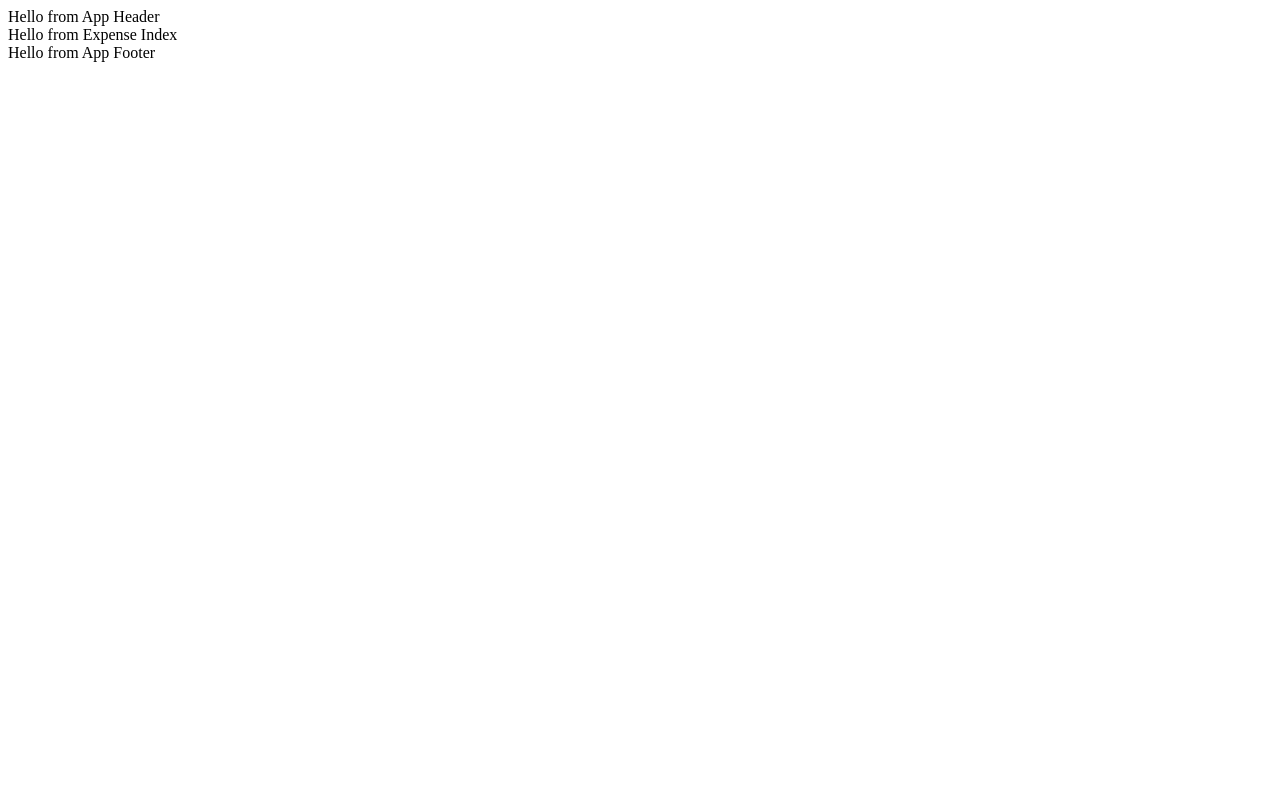
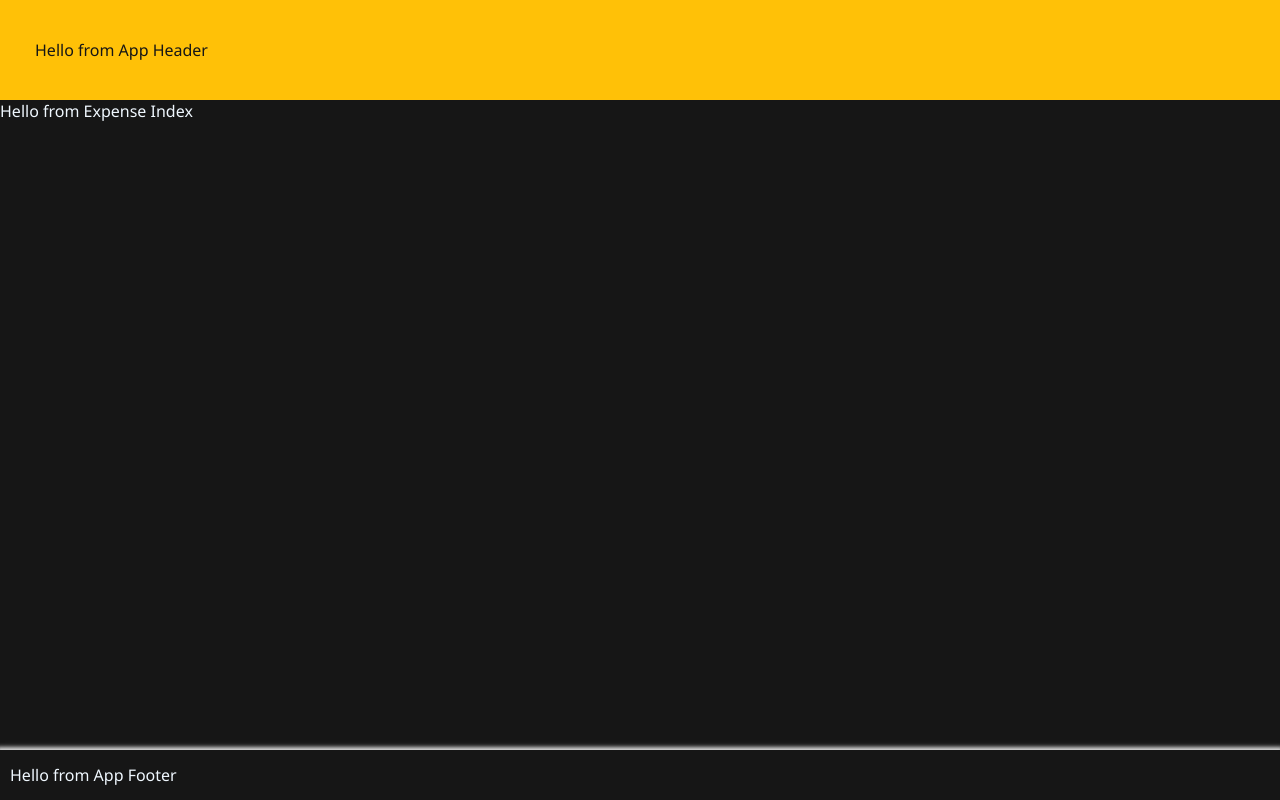
Before and after one commit to BatelKat96/ExpenseTracker-Frontend, a React (Vite) app: page / in a window 1280 px wide. Built offline with nearby package versions, Linux system fonts and the light colour scheme.

Commit message:
Create basic css

```diff
--- a/package.json
+++ b/package.json
@@ -13,7 +13,8 @@
     "react": "^18.2.0",
     "react-dom": "^18.2.0",
     "react-router": "^6.23.1",
-    "react-router-dom": "^6.23.1"
+    "react-router-dom": "^6.23.1",
+    "sass": "^1.77.4"
   },
   "devDependencies": {
     "@types/react": "^18.2.66",
--- /dev/null
+++ b/src/assets/style/basic/base.scss
@@ -0,0 +1,73 @@
+* {
+  box-sizing: border-box;
+}
+
+body {
+  background-color: $bg-clr;
+  color: $clr3;
+  font-family: 'Segoe UI', Tahoma, Geneva, Verdana, sans-serif;
+  margin: 0;
+}
+
+main {
+  min-height: calc(100vh - 150px);
+  display: flex;
+  flex-direction: column;
+
+  @include for-normal-layout {
+    flex-direction: row;
+  }
+}
+
+.clean-btn {
+  background: none;
+  color: inherit;
+  border: none;
+  padding: 0;
+  font: inherit;
+  cursor: pointer;
+  outline: inherit;
+}
+
+button {
+  padding: 6px 8px;
+  margin: 5px;
+  border-radius: 5px;
+  border: none;
+  font-family: 'Segoe UI', Tahoma, Geneva, Verdana, sans-serif;
+
+
+  &:hover {
+    box-shadow: 0px 0px 7px 3px $clr2;
+    cursor: pointer;
+    border: none;
+  }
+
+  &.btn-back {
+    padding: 8px 20px;
+    float: right;
+
+    @include for-normal-layout {
+      float: none;
+      margin-top: 30px;
+      padding: 8px 40px;
+    }
+  }
+}
+
+h2 {
+  margin-top: 0;
+  font-size: 2em;
+}
+
+img {
+  border-radius: 50%;
+  object-fit: cover;
+  width: 150px;
+}
+
+input {
+  padding: 7px;
+  border-radius: 5px;
+
+}
--- /dev/null
+++ b/src/assets/style/cmps/app-footer.scss
@@ -0,0 +1,8 @@
+.app-footer {
+    display: flex;
+    align-items: center;
+    text-align: right;
+    padding-inline: 10px;
+    box-shadow: 0px 0px 4px 3px $bx-shdw-clr;
+    height: 50px;
+}
--- /dev/null
+++ b/src/assets/style/cmps/app-header.scss
@@ -0,0 +1,10 @@
+.app-header {
+    background-color: $clr1;
+    color: $bg-clr;
+    display: flex;
+    align-items: center;
+    justify-content: space-between;
+    height: 100px;
+    padding: 15px 35px;
+
+}
--- /dev/null
+++ b/src/assets/style/main.scss
@@ -0,0 +1,15 @@
+//Setup
+@import "setup/mixins.scss";
+@import "setup/variables.scss";
+
+//Basic
+@import "basic/base.scss";
+
+//Pages
+@import "pages/expense-details.scss";
+@import "pages/expense-index.scss";
+@import "pages/login-signup.scss";
+
+//Cmps
+@import "cmps/app-header.scss";
+@import "cmps/app-footer.scss";
--- /dev/null
+++ b/src/assets/style/pages/expense-details.scss
@@ -0,0 +1 @@
+.contact-details-selection {}
--- /dev/null
+++ b/src/assets/style/pages/expense-index.scss
@@ -0,0 +1 @@
+.expense-index {}
--- /dev/null
+++ b/src/assets/style/pages/login-signup.scss
@@ -0,0 +1 @@
+.login-signup-section {}
--- /dev/null
+++ b/src/assets/style/setup/mixins.scss
@@ -0,0 +1,33 @@
+/* Breakpoint mixins */
+
+@mixin for-mobile-layout {
+
+    //max 460+40
+    @media (max-width: calc($mobile-breakpoint + 40px)) {
+        @content;
+    }
+}
+
+@mixin for-narrow-layout {
+
+    //min 460+40
+    @media (min-width: calc($mobile-breakpoint + 40px)) {
+        @content;
+    }
+}
+
+@mixin for-normal-layout {
+
+    //min 700+40
+    @media (min-width: calc($narrow-breakpoint + 40px)) {
+        @content;
+    }
+}
+
+@mixin for-wide-layout {
+
+    //min 1200+40
+    @media (min-width: calc($normal-breakpoint + 40px)) {
+        @content;
+    }
+}
--- /dev/null
+++ b/src/assets/style/setup/variables.scss
@@ -0,0 +1,11 @@
+// Breakpoints
+$mobile-breakpoint: 460px;
+$narrow-breakpoint: 740px;
+$normal-breakpoint: 1200px;
+
+$clr1: #ffc107;
+$clr2: #ffd700;
+$clr3: #f0f8ff;
+$bg-clr: rgb(22, 22, 22);
+
+$bx-shdw-clr: #dadada
--- a/src/main.jsx
+++ b/src/main.jsx
@@ -1,5 +1,6 @@
 import ReactDOM from 'react-dom/client'
 import { RootCmp } from './RootCmp.jsx'
+import './assets/style/main.scss'
 
 ReactDOM.createRoot(document.getElementById('root')).render(
   <RootCmp />
```
Also changed, not shown: 2 other files (tests, documents, lock files or other folders).
